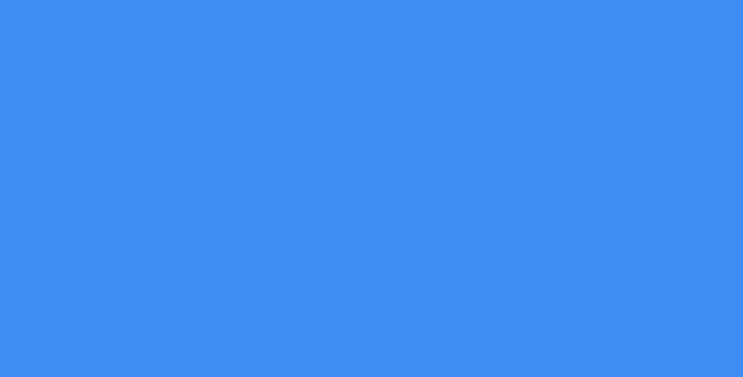
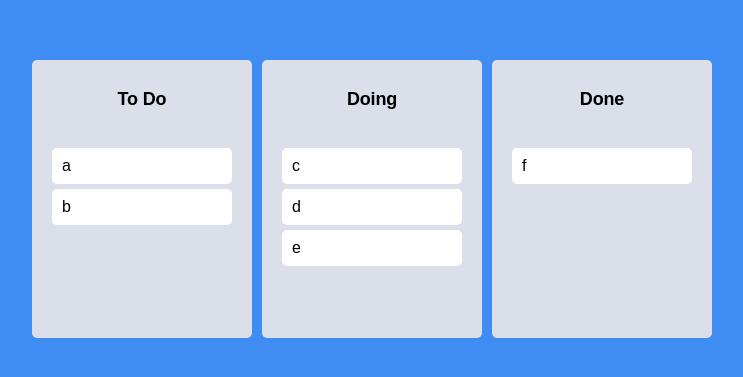
Before and after one commit to eunjeong90/trello, a React (Create React App) app: page / in a window 1280 px wide. Shown: the part 201-578 px from the top of the page, without its empty margins (268-1011 px from the left). Built offline with nearby package versions, Linux system fonts and the light colour scheme.

Commit message:
[feat] board간 item DnD 기능 개발

```diff
--- a/src/App.tsx
+++ b/src/App.tsx
@@ -1,9 +1,81 @@
+import {
+  DragDropContext,
+  Droppable,
+  Draggable,
+  DropResult,
+} from "react-beautiful-dnd";
 import GlobalStyles from "styles/GlobalStyles";
+import styled from "styled-components";
+import { useRecoilState } from "recoil";
+import { toDoState } from "atoms";
+import DraggableCard from "Components/DraggableCard";
+import Board from "Components/Board";
+
+const Wrapper = styled.div`
+  display: flex;
+  max-width: 680px;
+  width: 100%;
+  margin: 0 auto;
+  justify-content: center;
+  align-items: center;
+  height: 100vh;
+`;
+
+const Boards = styled.div`
+  display: grid;
+  width: 100%;
+  gap: 10px;
+  grid-template-columns: repeat(3, 1fr);
+`;
 
 function App() {
+  const [toDos, setToDos] = useRecoilState(toDoState);
+  // const [toDoSelected, setTodoSelected] = useRecoilState(toDoSelector);
+
+  const onDragEnd = (info: DropResult) => {
+    console.log(info);
+    const {
+      source: { droppableId: startBoardId, index: startIndex },
+      destination: endBoard,
+      draggableId,
+    } = info;
+    if (!endBoard) return;
+    if (endBoard?.droppableId === startBoardId) {
+      setToDos((allBoards) => {
+        const boardCopy = [...allBoards[startBoardId]];
+        const [removed] = boardCopy.splice(startIndex, 1);
+        boardCopy.splice(endBoard?.index, 0, draggableId);
+        return {
+          ...allBoards,
+          [startBoardId]: boardCopy,
+        };
+      });
+    } else if (endBoard?.droppableId !== startBoardId) {
+      setToDos((allBoards) => {
+        const startBoardCopy = [...allBoards[startBoardId]];
+        const endBoardCopy = [...allBoards[endBoard.droppableId]];
+        startBoardCopy.splice(startIndex, 1);
+        endBoardCopy.splice(endBoard.index, 0, draggableId);
+        return {
+          ...allBoards,
+          [startBoardId]: startBoardCopy,
+          [endBoard.droppableId]: endBoardCopy,
+        };
+      });
+    }
+  };
   return (
     <>
       <GlobalStyles />
+      <DragDropContext onDragEnd={onDragEnd}>
+        <Wrapper>
+          <Boards>
+            {Object.keys(toDos).map((boardId) => (
+              <Board key={boardId} boardId={boardId} toDos={toDos[boardId]} />
+            ))}
+          </Boards>
+        </Wrapper>
+      </DragDropContext>
     </>
   );
 }
--- /dev/null
+++ b/src/Components/Board.tsx
@@ -0,0 +1,43 @@
+import { Droppable } from "react-beautiful-dnd";
+import styled from "styled-components";
+import DraggableCard from "./DraggableCard";
+
+interface IToDos {
+  toDos: string[];
+  boardId: string;
+}
+const Wrapper = styled.div`
+  padding: 20px 10px;
+  padding-top: 30px;
+  background-color: ${({ theme }) => theme.boardColor};
+  border-radius: 5px;
+  min-height: 200px;
+`;
+const Title = styled.h2`
+  text-align: center;
+  font-weight: 600;
+  margin-bottom: 10px;
+  font-size: 18px;
+`;
+
+const Board = ({ toDos, boardId }: IToDos) => {
+  return (
+    <>
+      <Wrapper>
+        <Title>{boardId}</Title>
+        <Droppable droppableId={boardId}>
+          {(magic) => (
+            <Wrapper ref={magic.innerRef} {...magic.droppableProps}>
+              {toDos.map((toDo, index) => (
+                <DraggableCard toDo={toDo} index={index} key={toDo} />
+              ))}
+              {magic.placeholder}
+            </Wrapper>
+          )}
+        </Droppable>
+      </Wrapper>
+    </>
+  );
+};
+
+export default Board;
--- /dev/null
+++ b/src/Components/DraggableCard.tsx
@@ -0,0 +1,32 @@
+import React from "react";
+import styled from "styled-components";
+import { Draggable } from "react-beautiful-dnd";
+
+interface IToDoProps {
+  toDo: string;
+  index: number;
+}
+const DraggableCard = ({ toDo, index }: IToDoProps) => {
+  return (
+    <Draggable draggableId={toDo} index={index} key={toDo}>
+      {(magic) => (
+        <Card
+          ref={magic.innerRef}
+          {...magic.dragHandleProps}
+          {...magic.draggableProps}
+        >
+          {toDo}
+        </Card>
+      )}
+    </Draggable>
+  );
+};
+
+export default React.memo(DraggableCard);
+
+const Card = styled.div`
+  border-radius: 5px;
+  margin-bottom: 5px;
+  padding: 10px 10px;
+  background-color: ${({ theme }) => theme.cardColor};
+`;
--- /dev/null
+++ b/src/atoms.ts
@@ -0,0 +1,27 @@
+import { atom, selector } from "recoil";
+
+interface ITodoState {
+  [key: string]: string[];
+}
+export const toDoState = atom<ITodoState>({
+  key: "toDo",
+  default: {
+    "To Do": ["a", "b"],
+    Doing: ["c", "d", "e"],
+    Done: ["f"],
+  },
+});
+
+// export const toDoSelector = selector<[]>({
+//   key: "toDoSelect",
+//   get: ({ get }) => {
+//     const toDo = get(toDoState);
+//     return console.log(toDo);
+//   },
+//   set: ({ set }, list, startIndex, endIndex) => {
+//     const toDo = list;
+//     const [removed] = toDo.splice(startIndex, 1);
+//     toDo.splice(endIndex, 0, toDo);
+//     set(toDo);
+//   },
+// });
```
